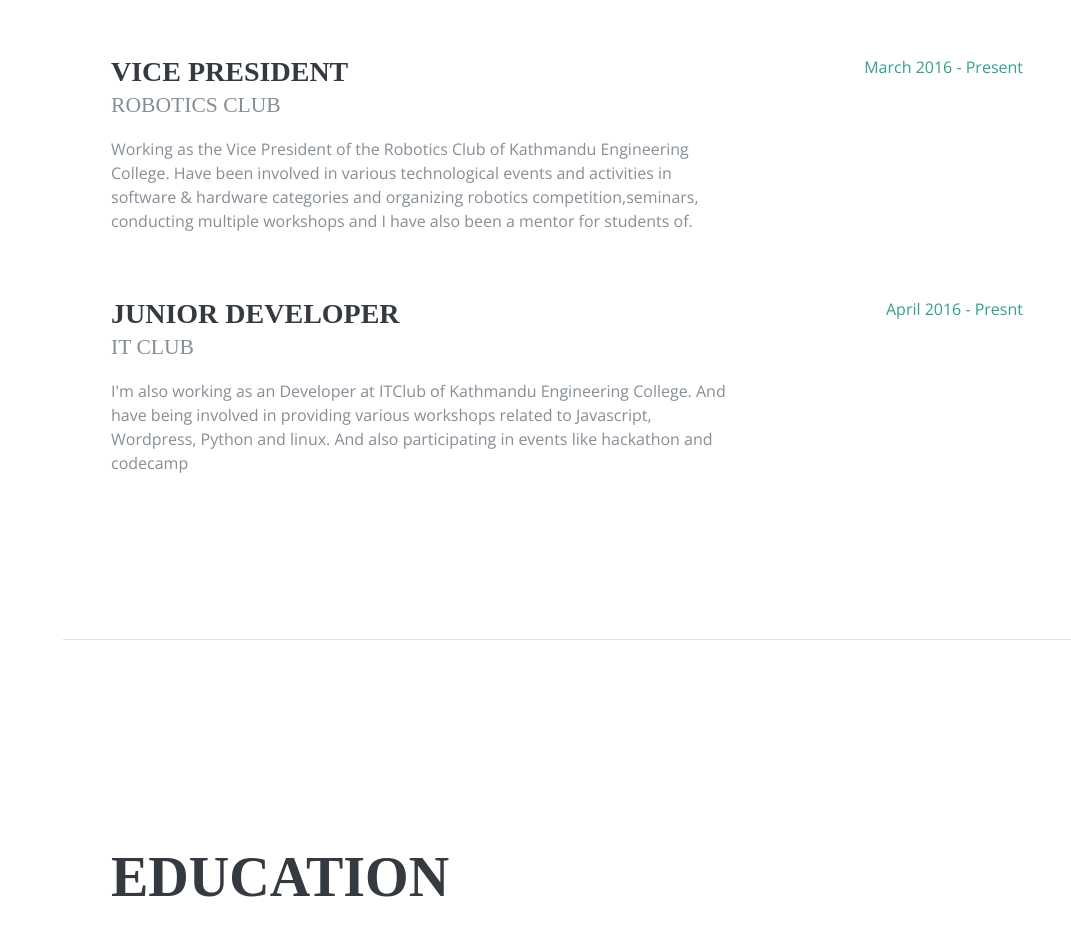
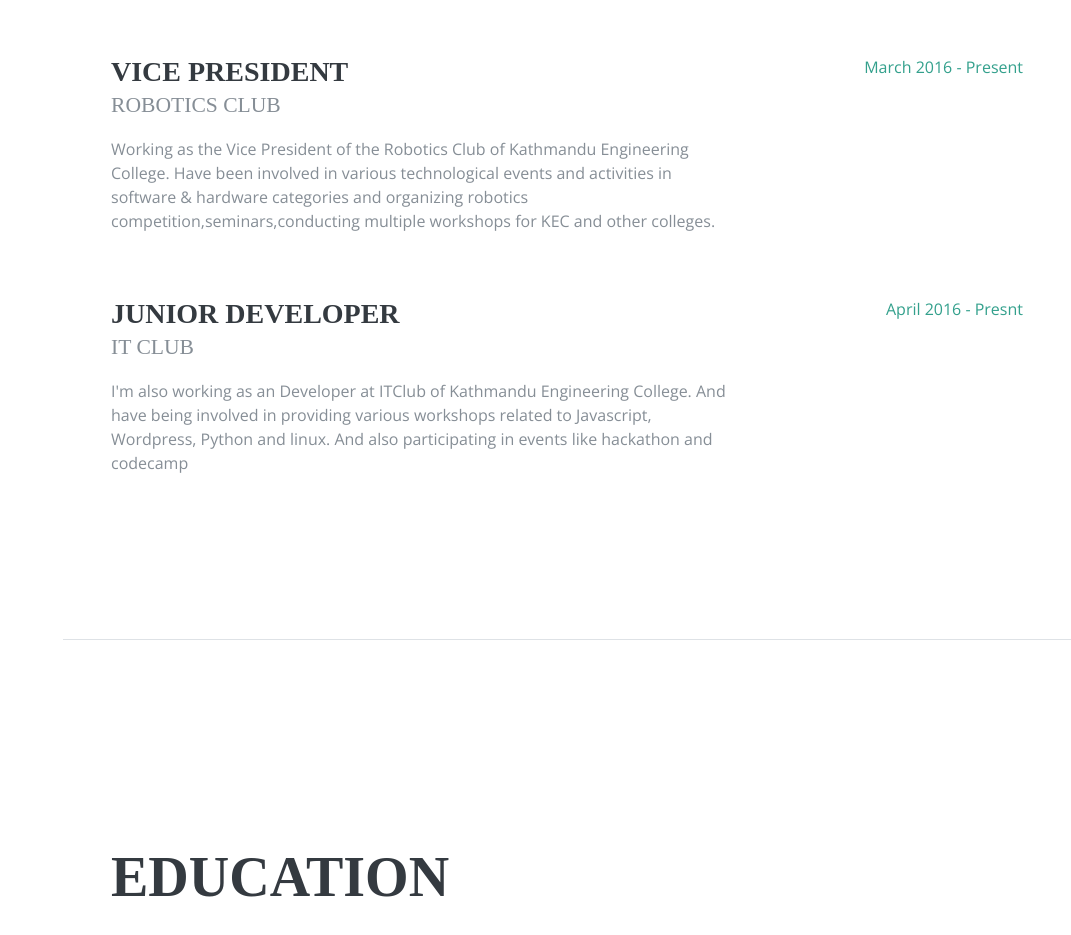
Before and after one commit to unique1o1/unique1o1.github.io, a plain HTML site: page index.html in a window 1280 px wide. Shown: the part 960-1895 px from the top of the page, without its empty margins (209-1280 px from the left). Drawn offline with nearby package versions, Linux system fonts and the light colour scheme; a web font is replaced by a local one.

Commit message:
Update index.html

```diff
--- a/index.html
+++ b/index.html
@@ -156,8 +156,8 @@
               <p>
                 Working as the Vice President of the Robotics Club of Kathmandu Engineering College.
                 Have been involved in various technological events and activities in software &
-                hardware categories and organizing robotics competition,seminars, conducting multiple
-                workshops and I have also been a mentor for students of.
+                hardware categories and organizing robotics competition,seminars,conducting multiple
+workshops for KEC and other colleges.
 
               </p>
             </div>
```
